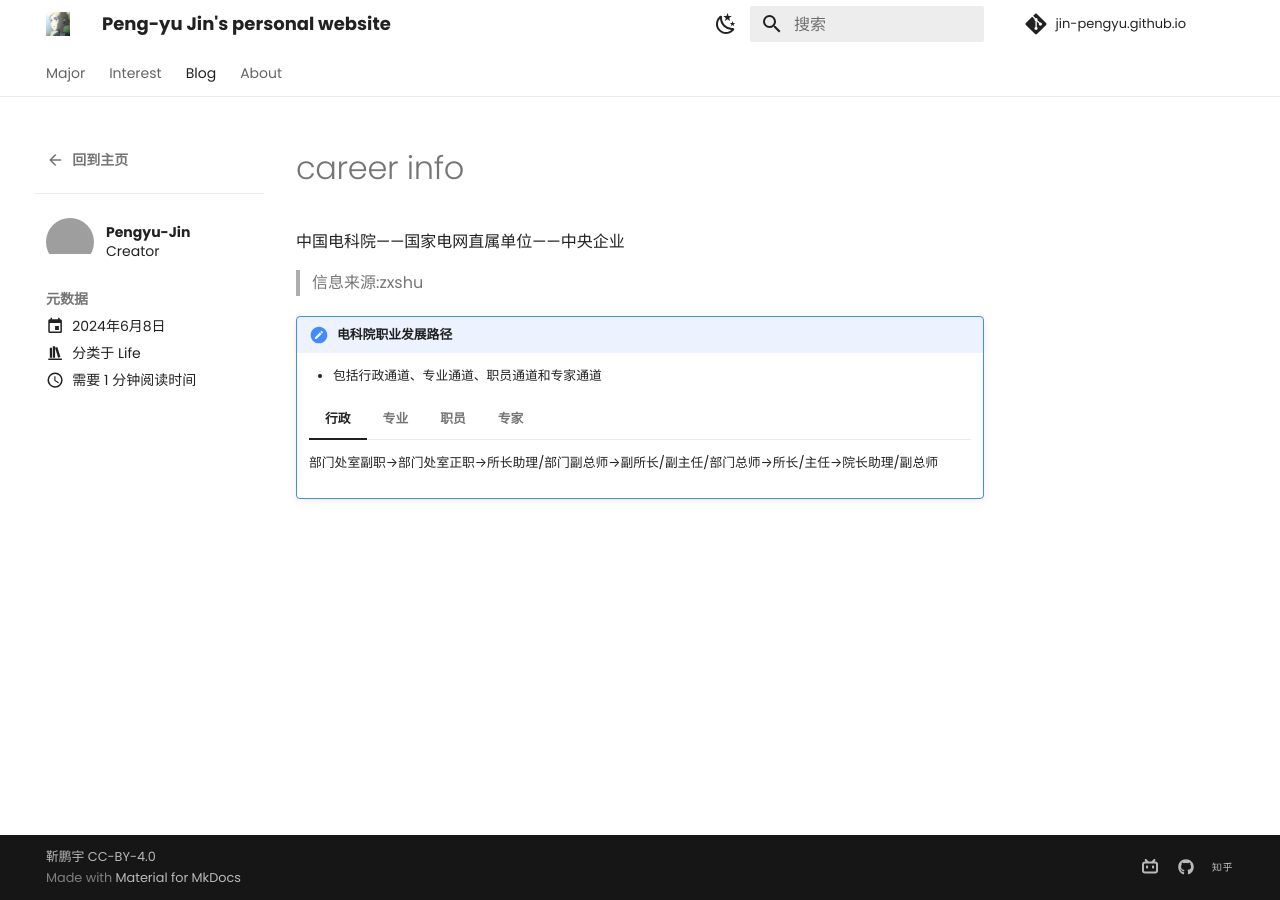
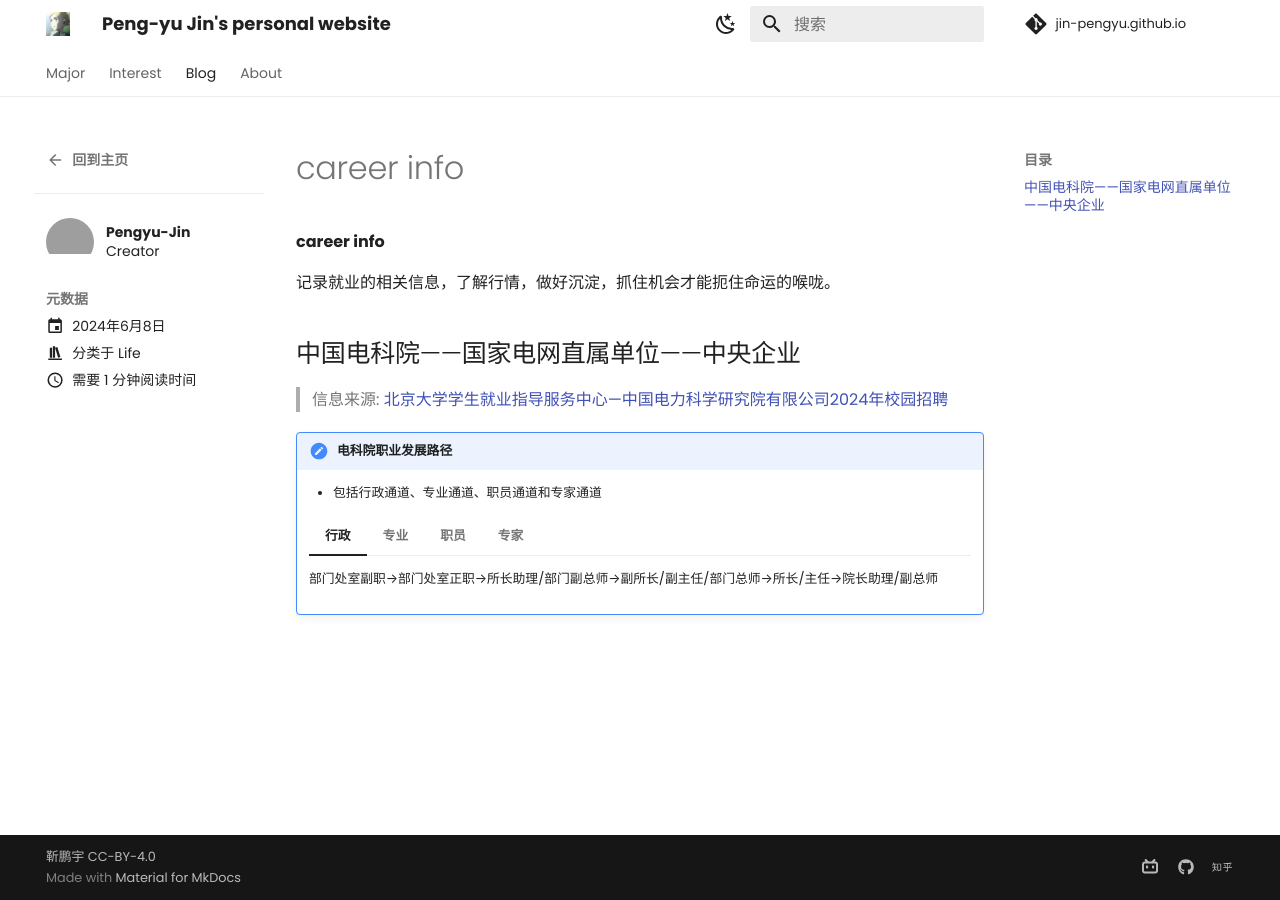
Before and after one commit to Pengyu-Jin/Pengyu-Jin.github.io, an MkDocs documentation site: the page built from docs/blog/posts/career.md, in a window 1280 px wide. Built offline with MkDocs 1.6.1 and Material for MkDocs 9.7.7, drawn with Linux system fonts in a browser that asks for light colours; comment, search, counter and statistics services are not loaded; grey boxes are pictures that could not be loaded.

Commit message:
post20240609-a

```diff
--- a/docs/blog/posts/career.md
+++ b/docs/blog/posts/career.md
@@ -7,8 +7,15 @@ categories:
   - Life
 ---
 
-中国电科院——国家电网直属单位——中央企业
->信息来源:zxshu
+**career info**
+
+记录就业的相关信息，了解行情，做好沉淀，抓住机会才能扼住命运的喉咙。
+
+<!-- more -->
+
+
+## 中国电科院——国家电网直属单位——中央企业
+> 信息来源: [北京大学学生就业指导服务中心—中国电力科学研究院有限公司2024年校园招聘](https://scc.pku.edu.cn/employment_22e903458a8458be018ae42c4ff26f91_0.html){:target="_blank"}
 
 
 
```
